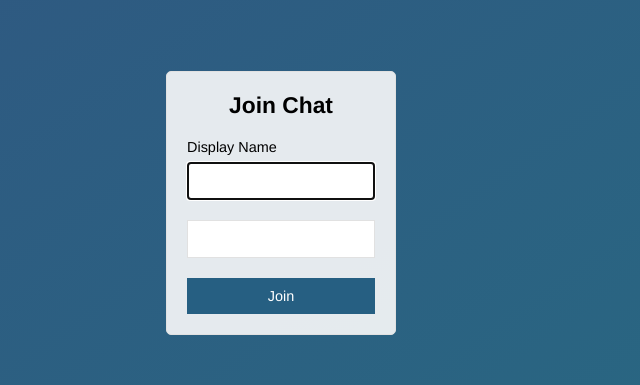
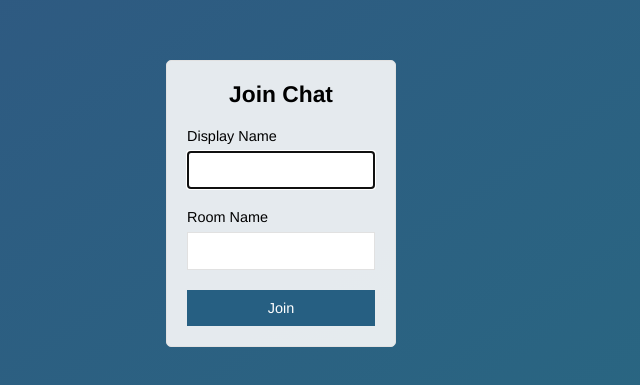
Before and after one commit to dbhushan9/node-chat-app, a website: page public/index.html in a window 1280 px wide. Shown: the part 197-582 px from the top of the page, without its empty margins (359-999 px from the left). Drawn offline with Linux system fonts and the light colour scheme.

Commit message:
added label in index page

```diff
--- a/public/index.html
+++ b/public/index.html
@@ -15,7 +15,7 @@
           <input type="text" name="name" autofocus>
         </div>
         <div class="form-field">
-          <label for=room""></label>
+          <label for=room"">Room Name</label>
           <input type="text" name="room" value="">
         </div>
         <div class="form-field">
```
